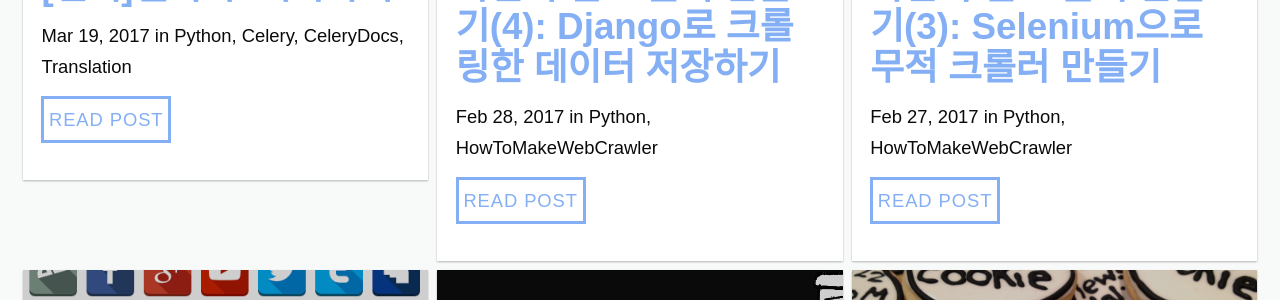
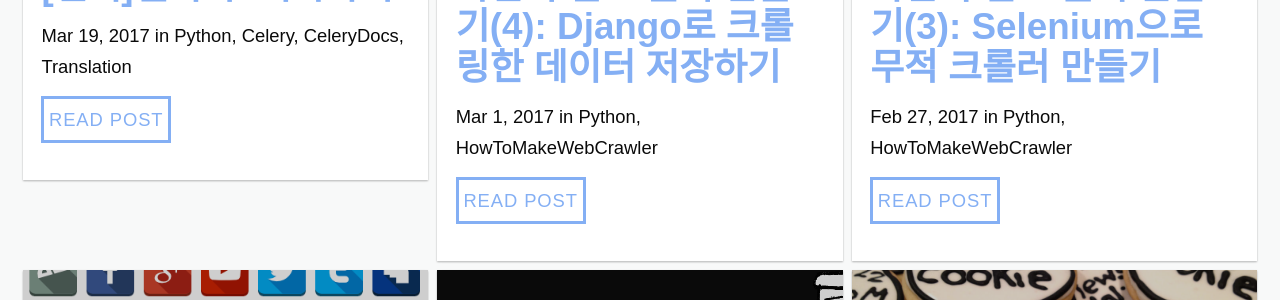
Before and after one commit to Beomi/beomi.github.io_2019, a Jekyll site: the page built from archive.html, in a window 1280 px wide and 900 px high, scrolled down 2024 px. Shown: the part 154-454 px from the top of the window. Built offline with Jekyll 4.4.1, drawn with Linux system fonts in a browser that asks for light colours; nearby versions of some CDN libraries; some web fonts are replaced.

Commit message:
change date

```diff
--- a/_posts/2017-02-28-HowToMakeWebCrawler-Save-with-Django.md
+++ b/_posts/2017-03-01-HowToMakeWebCrawler-Save-with-Django.md
@@ -1,6 +1,6 @@
 ---
 title: "나만의 웹 크롤러 만들기(4): Django로 크롤링한 데이터 저장하기"
-date: 2017-02-28
+date: 2017-03-01
 layout: post
 categories:
 - Python
```
